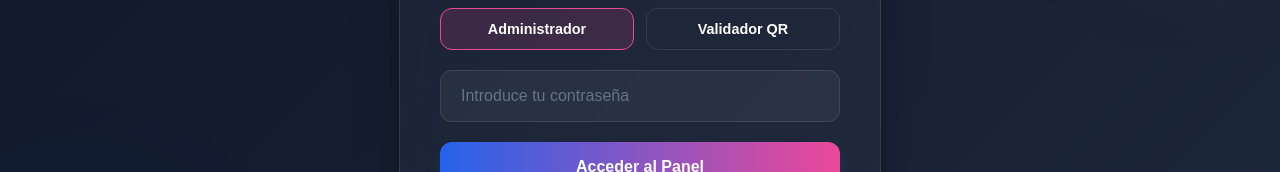
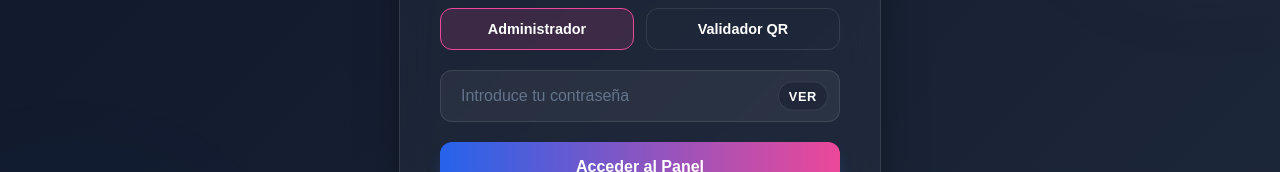
Before and after one commit to foisbraian/camboriu.estudiantil, a React (Create React App) app in the folder frontend/: page /login in a window 1280 px wide. Shown: the part 326-498 px from the top of the page. Built offline with nearby package versions, Linux system fonts and the light colour scheme; no server answers.

Commit message:
password view login

```diff
--- a/frontend/src/pages/Login.jsx
+++ b/frontend/src/pages/Login.jsx
@@ -4,6 +4,7 @@ import api from "../api";
 
 export default function Login() {
     const [pass, setPass] = useState("");
+    const [showPass, setShowPass] = useState(false);
     const [loading, setLoading] = useState(false);
     const [role, setRole] = useState("admin");
     const navigate = useNavigate();
@@ -145,7 +146,7 @@ export default function Login() {
 
                 <div style={{ position: "relative", marginBottom: 20 }}>
                     <input
-                        type="password"
+                        type={showPass ? "text" : "password"}
                         placeholder="Introduce tu contraseña"
                         value={pass}
                         onChange={(e) => setPass(e.target.value)}
@@ -159,10 +160,32 @@ export default function Login() {
                             color: "white",
                             fontSize: "1rem",
                             outline: "none",
-                            transition: "all 0.3s ease",
-                            boxSizing: "border-box"
+                             transition: "all 0.3s ease",
+                             boxSizing: "border-box",
+                             paddingRight: 60
+                         }}
+                     />
+                    <button
+                        type="button"
+                        onClick={() => setShowPass((prev) => !prev)}
+                        style={{
+                            position: "absolute",
+                            top: "50%",
+                            right: 12,
+                            transform: "translateY(-50%)",
+                            background: "rgba(15, 23, 42, 0.4)",
+                            border: "1px solid rgba(255, 255, 255, 0.1)",
+                            color: "white",
+                            fontSize: "0.8rem",
+                            padding: "6px 10px",
+                            borderRadius: 999,
+                            cursor: "pointer",
+                            letterSpacing: "0.05em",
+                            textTransform: "uppercase"
                         }}
-                    />
+                    >
+                        {showPass ? "Ocultar" : "Ver"}
+                    </button>
                 </div>
 
                 <button
```
